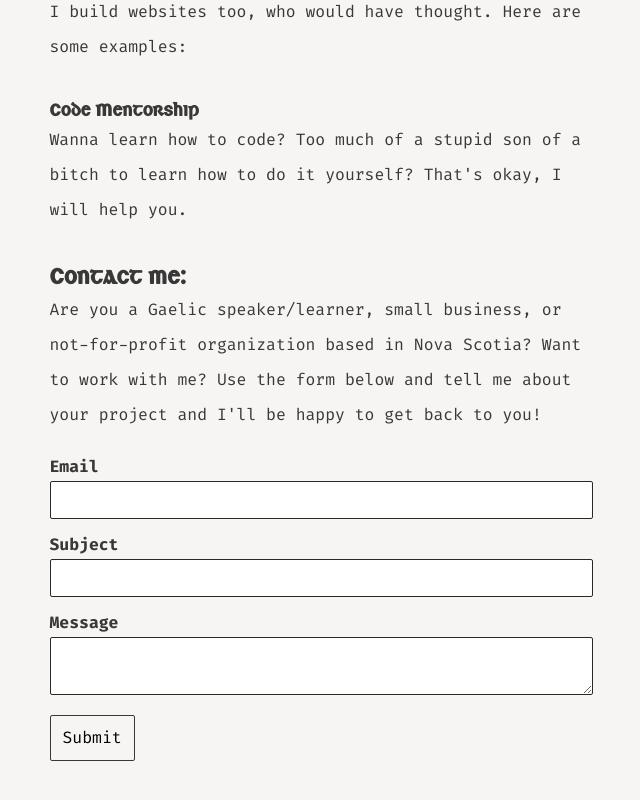
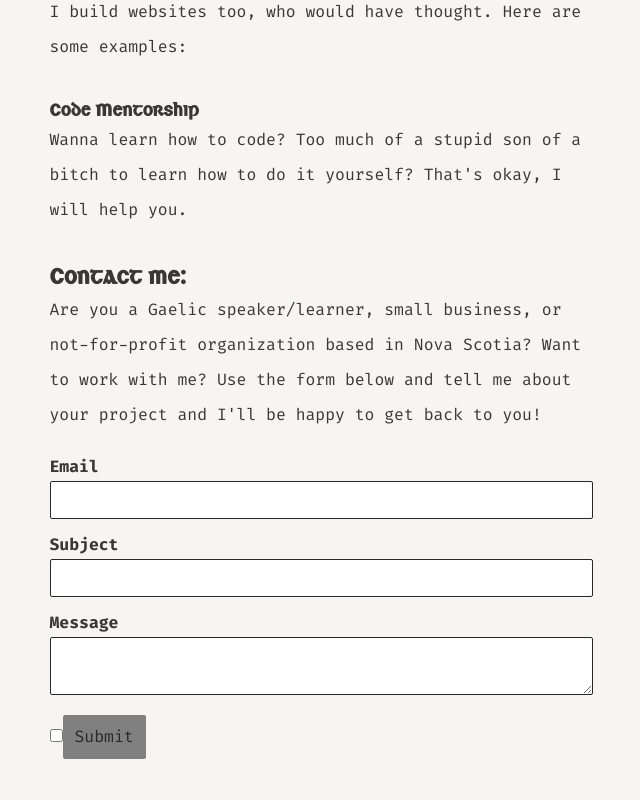
Before and after one commit to EileenMcCall/eileen-mccall-portfolio-next, a Next.js app: page /services in a window 1280 px wide. Shown: the part 284-1084 px from the top of the page, without its empty margins (319-959 px from the left). Built offline with nearby package versions, Linux system fonts and the light colour scheme.

Commit message:
wired up basics of contact form

```diff
--- a/src/app/globals.css
+++ b/src/app/globals.css
@@ -48,28 +48,6 @@ p, a:not(.icon) {
   margin-bottom: 24px;
 }
 
-button {
-  font-family: var(--firaCode);
-  display: inline-block;
-  padding: 12px;
-  border: 1px solid #383838;
-  background-color: transparent;
-  transition: all 0.25s;
-  border-radius: 2px;
-  cursor: pointer;
-  font-size: 16px;
-}
-
-button:hover {
-  background-color: #282828;
-  color: white;
-  border: none;
-}
-
-button:active {
-  background-color: #383838;
-}
-
 section {
   padding: 0 16px;
   margin-bottom: 36px;
--- /dev/null
+++ b/src/components/Banner/Banner.module.css
@@ -0,0 +1,16 @@
+.error,
+.primary {
+    color: white;
+    font-family: var(--firaCode);
+    padding: 8px;
+    border-radius: 4px;
+    font-size: 16px;
+}
+
+.primary {
+    background-color: #282828;
+}
+
+.error {
+    background-color: #9b3b3b;
+}
--- /dev/null
+++ b/src/components/Banner/Banner.tsx
@@ -0,0 +1,14 @@
+import styles from "./Banner.module.css";
+
+interface BannerProps {
+    type: "primary" | "error",
+    text: string
+}
+
+export default function Banner ({ type, text }: BannerProps) {
+    return (
+        <div className={styles[type]}>
+            {text}
+        </div>
+    )
+}
--- a/src/components/ContactForm/ContactForm.tsx
+++ b/src/components/ContactForm/ContactForm.tsx
@@ -1,25 +1,142 @@
+"use client"
+
 import formStyles from "@styles/forms.module.css";
+import buttonStyles from "@styles/buttons.module.css";
+import { ChangeEvent, FormEvent, useState } from "react";
+import axios from "axios";
+import Banner from "../Banner/Banner";
 
 export default function ContactForm() {
+    var [ formData, setFormData ] = useState({
+        email: "",
+        subject: "",
+        message: ""
+    });
+
+    var [ checkboxChecked, setCheckboxChekced ] = useState(false);
+
+    var [ status, setStatus ] = useState({
+        submitted: false,
+        submitting: false,
+        error: false
+    });
+
+    var buttonDisabled: boolean = status.submitting
+        || !Boolean(formData.email)
+        || !Boolean(formData.subject)
+        || !Boolean(formData.message);
+
     return (
         <section>
             <h2>Contact me:</h2>
             <p>Are you a Gaelic speaker/learner, small business, or not-for-profit organization based in Nova Scotia? Want to work with me? Use the form below and tell me about your project and I'll be happy to get back to you!</p>
-            <form>
+
+            { status.submitted
+                ? <Banner
+                    type={status.error ? "error" : "primary"}
+                    text={status.error
+                        ? "Something went wrong! If the issue persists, feel free to create an issue on Github!"
+                        :"Thank you for your submission, I'll get back to you as soon as possible."
+                    }
+                />
+                : (null)
+            }
+
+            <form className={formStyles.form} onSubmit={handleSubmit} style={{marginTop: "16px"}}>
                 <div className={formStyles.form__group}>
                     <label className={formStyles.form__label} htmlFor="email">Email</label>
-                    <input className={formStyles.form__input} name="email" type="email" required />
+                    <input
+                        className={formStyles.form__input}
+                        name="email"
+                        onChange={handleChange}
+                        required
+                        type="email"
+                        value={formData.email}
+                    />
                 </div>
+
                 <div className={formStyles.form__group}>
                     <label className={formStyles.form__label} htmlFor="subject">Subject</label>
-                    <input className={formStyles.form__input} name="subject" type="text" required />
+                    <input
+                        className={formStyles.form__input}
+                        name="subject"
+                        onChange={handleChange}
+                        required
+                        type="text"
+                        value={formData.subject}
+                    />
                 </div>
+
                 <div className={formStyles.form__group}>
                     <label className={formStyles.form__label} htmlFor="message">Message</label>
-                    <textarea className={formStyles.form__input} name="message" required></textarea>
+                    <textarea
+                        className={formStyles.form__input}
+                        name="message"
+                        onChange={handleChange}
+                        required
+                        value={formData.message}
+                    ></textarea>
                 </div>
-                <button type="submit">Submit</button>
+
+                <input
+                    type="checkbox"
+                    name="contactMe"
+                    checked={checkboxChecked}
+                    style={{ display:"none !important" }}
+                    tabIndex={-1}
+                    autoComplete="off"
+                    onChange={(e) => setCheckboxChekced(e.target.checked)}
+                ></input>
+                <button className={buttonStyles.button__primary} type="submit" disabled={buttonDisabled}>Submit</button>
             </form>
         </section>
     );
+
+    function handleChange (event: ChangeEvent<HTMLInputElement> | ChangeEvent<HTMLTextAreaElement>): void {
+        var { name, value } = event.target;
+
+        console.log(name, value);
+
+        setFormData(function (prev) {
+            return {
+                ...prev,
+                [name]: value
+            }
+        });
+    }
+
+    async function handleSubmit (event: FormEvent<HTMLFormElement>): Promise<void> {
+        event.preventDefault();
+
+        if (checkboxChecked) {
+            handleServerResponse(true);
+            return;
+        }
+
+        setStatus({
+            submitted: false,
+            submitting: true,
+            error: false
+        });
+
+        try {
+            await axios({
+                method: "POST",
+                url: "https://formspree.io/f/xgegjbvb",
+                data: formData
+            })
+
+            handleServerResponse(true);
+        } catch (error) {
+            handleServerResponse(false)
+        }
+    }
+
+    function handleServerResponse (isOkay: boolean) {
+        setStatus({
+            submitting: false,
+            submitted: true,
+            error: isOkay
+        })
+    }
 }
--- a/src/components/IntroSection/IntroSection.tsx
+++ b/src/components/IntroSection/IntroSection.tsx
@@ -55,11 +55,6 @@ export default function IntroSection () {
                             <LinkedinLogo />
                         </a>
                     </li>
-                    <li>
-                        <a className="icon" href="mailto:eibhlinniccolla@gmail.com">
-                            <EmailIcon />
-                        </a>
-                    </li>
                 </ul>
             </div>
         </div>
--- /dev/null
+++ b/src/styles/buttons.module.css
@@ -0,0 +1,34 @@
+
+.button {
+    font-family: var(--firaCode);
+    display: inline-block;
+    padding: 12px;
+    transition: all 0.25s;
+    border-radius: 2px;
+    cursor: pointer;
+    font-size: 16px;
+}
+
+.button__primary {
+    composes: button;
+
+    background-color: transparent;
+    border: 1px solid #383838;
+    color: #282828;
+}
+
+.button__primary:active {
+    background-color: #383838;
+}
+
+.button__primary:hover {
+    background-color: #282828;
+    color: white;
+}
+
+.button__primary:disabled {
+    border: none;
+    color: #282828;
+    background-color: gray;
+    cursor: not-allowed;
+}
--- a/src/styles/forms.module.css
+++ b/src/styles/forms.module.css
@@ -1,3 +1,7 @@
+.form {
+    margin-bottom: 16px;
+}
+
 .form__group {
     margin-bottom: 16px;
 }
@@ -16,6 +20,11 @@
     width: 100%;
 }
 
+.form__input:disabled {
+    border: 1px solid #6e6e6e;
+    cursor: not-allowed;
+}
+
 .form__input:active {
     border: 1px solid #383838
 }
```
Also changed, not shown: package.json (+5 -4 lines), 1 other file (tests, documents, lock files or other folders).
